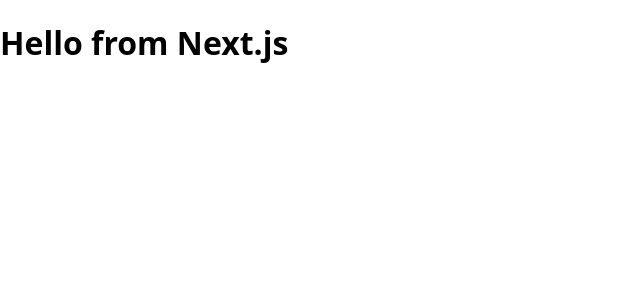
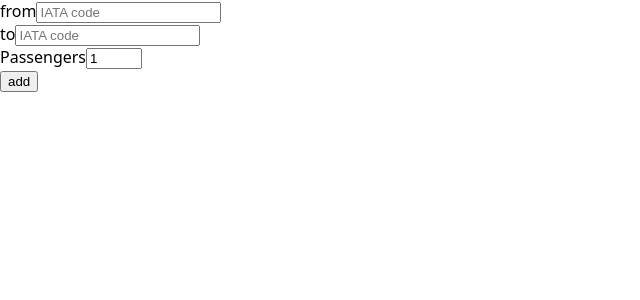
Before and after one commit to Diren-T/capstone-project, a Next.js app: page / in a window 1280 px wide. Shown: the top 300 px of the page, without its empty margins (0-640 px from the left). Built offline with nearby package versions, Linux system fonts and the light colour scheme.

Commit message:
feature/flightinfo

```diff
--- /dev/null
+++ b/components/FlightCard.js
@@ -0,0 +1,12 @@
+export default function FlightCard({ departure, destination, passengerCount }) {
+  return (
+    <article>
+      <br></br>
+      <section>
+        <p>Departure: {departure}</p>
+        <p>Destination: {destination}</p>
+        <p>Passengers: {passengerCount}</p>
+      </section>
+    </article>
+  );
+}
--- a/pages/index.js
+++ b/pages/index.js
@@ -1,3 +1,66 @@
-export default function HomePage() {
-  return <h1>Hello from Next.js</h1>;
+import { useState } from "react";
+import FlightCard from "../components/FlightCard";
+
+export default function Home() {
+  const [trips, setTrips] = useState([]);
+
+  const handleSubmit = (event) => {
+    event.preventDefault();
+    setTrips([...trips, { departure, destination, passengerCount }]);
+    setDeparture("");
+    setDestination("");
+    setPassengerCount(1);
+  };
+
+  const [departure, setDeparture] = useState("");
+  const [destination, setDestination] = useState("");
+  const [passengerCount, setPassengerCount] = useState(1);
+
+  return (
+    <section>
+      <form onSubmit={handleSubmit}>
+        <label htmlFor="">from</label>
+        <input
+          id=""
+          type="text"
+          maxLength="3"
+          placeholder="IATA code"
+          value={departure}
+          onChange={(event) => setDeparture(event.target.value)}
+          required
+        />
+        <br />
+        <label htmlFor="">to</label>
+        <input
+          type="text"
+          maxLength="3"
+          placeholder="IATA code"
+          value={destination}
+          onChange={(event) => setDestination(event.target.value)}
+          required
+        />
+        <br />
+        <label htmlFor="">Passengers</label>
+        <input
+          type="number"
+          min="1"
+          max="10"
+          value={passengerCount}
+          onChange={(event) => setPassengerCount(Number(event.target.value))}
+        />
+        <br />
+        <button type="submit">add</button>
+      </form>
+      <section>
+        {trips.slice(0, 2).map((trip, index) => (
+          <FlightCard
+            key={index}
+            departure={trip.departure}
+            destination={trip.destination}
+            passengerCount={trip.passengerCount}
+          />
+        ))}
+      </section>
+    </section>
+  );
 }
```
Also changed, not shown: 1 other file (tests, documents, lock files or other folders).
